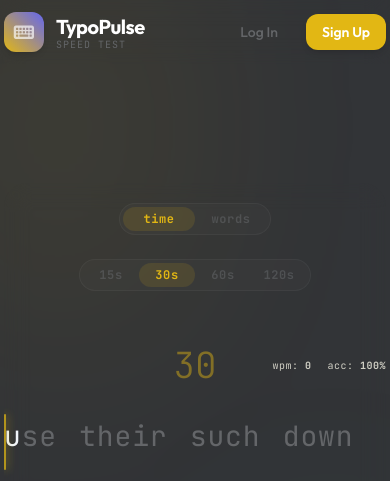
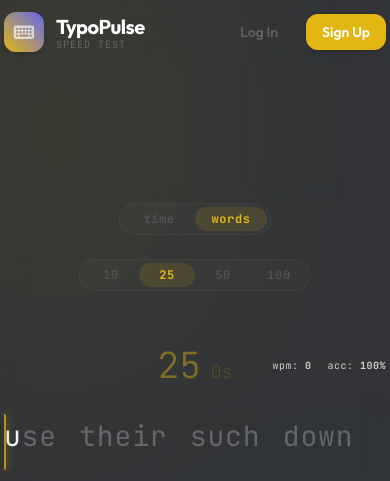
Before and after one commit to Fikkkkkkkkkk/typing-speed-test, a Flask app: page / in a window 390 px wide. Shown: the top 481 px of the page. Run offline with Flask 3, Linux system fonts and the light colour scheme; some libraries are stand-ins or nearby versions; some web fonts are replaced.

Commit message:
feat: Implement keystroke visualizer, words mode timer, and results page navigation
- Integrated a responsive virtual keyboard keystroke visualizer below the typing card.

- Configured words mode to load as default (25 words limit) upon page load.

- Added a real-time time-elapsed ticking seconds counter in words mode, styled space-separated and 50% smaller than the main word remaining counter.

- Enhanced Tab navigation keydown listener inside app.js to focus either the restart-btn or results card retry-btn depending on page state, allowing Tab + Enter resets from the results page.

```diff
--- a/app/static/js/app.js
+++ b/app/static/js/app.js
@@ -4,7 +4,7 @@ let words = [];
 let typedWords = [];
 let selectedTime = 30; // Default test duration in seconds
 let timeRemaining = 30;
-let activeMode = 'time'; // 'time' or 'words'
+let activeMode = 'words'; // 'time' or 'words'
 let selectedWordsLimit = 25; // Default words limit
 let timerInterval = null;
 let currentWordIndex = 0;
@@ -211,9 +211,19 @@ function setupEventListeners() {
         // Tab key focuses the restart button to prepare for restart via Enter
         if (e.key === 'Tab') {
             e.preventDefault();
-            const restartBtn = document.getElementById('restart-btn');
-            if (restartBtn) {
-                restartBtn.focus();
+            const resultsCard = document.getElementById('results-card');
+            const isResultsActive = resultsCard && !resultsCard.classList.contains('hidden');
+
+            if (isResultsActive) {
+                const resultRetryBtn = document.getElementById('result-retry-btn');
+                if (resultRetryBtn) {
+                    resultRetryBtn.focus();
+                }
+            } else {
+                const restartBtn = document.getElementById('restart-btn');
+                if (restartBtn) {
+                    restartBtn.focus();
+                }
             }
         }
     });
@@ -369,7 +379,11 @@ function resetStateVariables() {
     }
 
     typingInput.value = "";
-    countdownDisp.textContent = activeMode === 'time' ? selectedTime : selectedWordsLimit;
+    if (activeMode === 'time') {
+        countdownDisp.textContent = selectedTime;
+    } else {
+        countdownDisp.innerHTML = `${selectedWordsLimit}<span class="opacity-40 ml-2.5" style="font-size: 50%; font-weight: 300;">0s</span>`;
+    }
     liveWpmDisp.textContent = "0";
     liveAccuracyDisp.textContent = "100%";
     instructionText.textContent = "Click below and start typing to begin the speed test";
@@ -630,7 +644,8 @@ function submitWord() {
     currentWordIndex++;
 
     if (activeMode === 'words') {
-        countdownDisp.textContent = Math.max(0, selectedWordsLimit - currentWordIndex);
+        const wordsRemaining = Math.max(0, selectedWordsLimit - currentWordIndex);
+        countdownDisp.innerHTML = `${wordsRemaining}<span class="opacity-40 ml-2.5" style="font-size: 50%; font-weight: 300;">${secondsElapsed}s</span>`;
         if (currentWordIndex === selectedWordsLimit) {
             endTest();
             return;
@@ -718,7 +733,7 @@ function goBackToPreviousWord() {
     currentWordIndex--;
 
     if (activeMode === 'words') {
-        countdownDisp.textContent = selectedWordsLimit - currentWordIndex;
+        countdownDisp.innerHTML = `${selectedWordsLimit - currentWordIndex}<span class="opacity-40 ml-2.5" style="font-size: 50%; font-weight: 300;">${secondsElapsed}s</span>`;
     }
 
     // Retrieve exact typed buffer from typedWords log
@@ -778,6 +793,9 @@ function startTimer() {
         if (activeMode === 'time') {
             timeRemaining--;
             countdownDisp.textContent = timeRemaining;
+        } else {
+            const wordsRemaining = Math.max(0, selectedWordsLimit - currentWordIndex);
+            countdownDisp.innerHTML = `${wordsRemaining}<span class="opacity-40 ml-2.5" style="font-size: 50%; font-weight: 300;">${secondsElapsed}s</span>`;
         }
 
         // Calculate and log stats for graphs
--- a/app/templates/index.html
+++ b/app/templates/index.html
@@ -326,6 +326,12 @@
         outline: none !important;
     }
 
+    #result-retry-btn:focus {
+        outline: none !important;
+        box-shadow: 0 0 15px var(--color-accent) !important;
+        transform: scale(1.03) !important;
+    }
+
     #restart-btn span {
         display: none !important;
     }
@@ -354,10 +360,10 @@
                 <!-- Mode Toggle (Time vs Words) -->
                 <div id="mode-capsule" class="relative">
                     <div id="mode-slider" class="absolute top-0.5 bottom-0.5 rounded-full bg-brand-accent/10 transition-all duration-300 pointer-events-none"></div>
-                    <button id="mode-time-btn" class="mode-btn relative z-10 px-4 py-1.5 rounded-full text-xs font-semibold tracking-wider font-mono transition-all text-brand-accent" data-mode="time">
+                    <button id="mode-time-btn" class="mode-btn relative z-10 px-4 py-1.5 rounded-full text-xs font-semibold tracking-wider font-mono transition-all text-brand-textMuted hover:text-white" data-mode="time">
                         time
                     </button>
-                    <button id="mode-words-btn" class="mode-btn relative z-10 px-4 py-1.5 rounded-full text-xs font-semibold tracking-wider font-mono transition-all text-brand-textMuted hover:text-white" data-mode="words">
+                    <button id="mode-words-btn" class="mode-btn relative z-10 px-4 py-1.5 rounded-full text-xs font-semibold tracking-wider font-mono transition-all text-brand-accent" data-mode="words">
                         words
                     </button>
                 </div>
@@ -366,7 +372,7 @@
                 <div class="hidden sm:block h-4 w-[1px] bg-white/5"></div>
 
                 <!-- Duration settings -->
-                <div id="time-config" class="flex items-center">
+                <div id="time-config" class="flex items-center hidden">
                     <div id="time-capsule" class="relative">
                         <div id="time-slider" class="absolute top-0.5 bottom-0.5 rounded-full bg-brand-accent/10 transition-all duration-300 pointer-events-none"></div>
                         <button class="time-btn relative z-10 px-4 py-1.5 rounded-full text-xs font-semibold tracking-wider font-mono transition-all text-brand-textMuted hover:text-white" data-time="15">15s</button>
@@ -377,7 +383,7 @@
                 </div>
 
                 <!-- Words settings (initially hidden) -->
-                <div id="words-config" class="flex items-center hidden">
+                <div id="words-config" class="flex items-center">
                     <div id="words-capsule" class="relative">
                         <div id="words-slider" class="absolute top-0.5 bottom-0.5 rounded-full bg-brand-accent/10 transition-all duration-300 pointer-events-none"></div>
                         <button class="word-limit-btn relative z-10 px-4 py-1.5 rounded-full text-xs font-semibold tracking-wider font-mono transition-all text-brand-textMuted hover:text-white" data-words="10">10</button>
```
